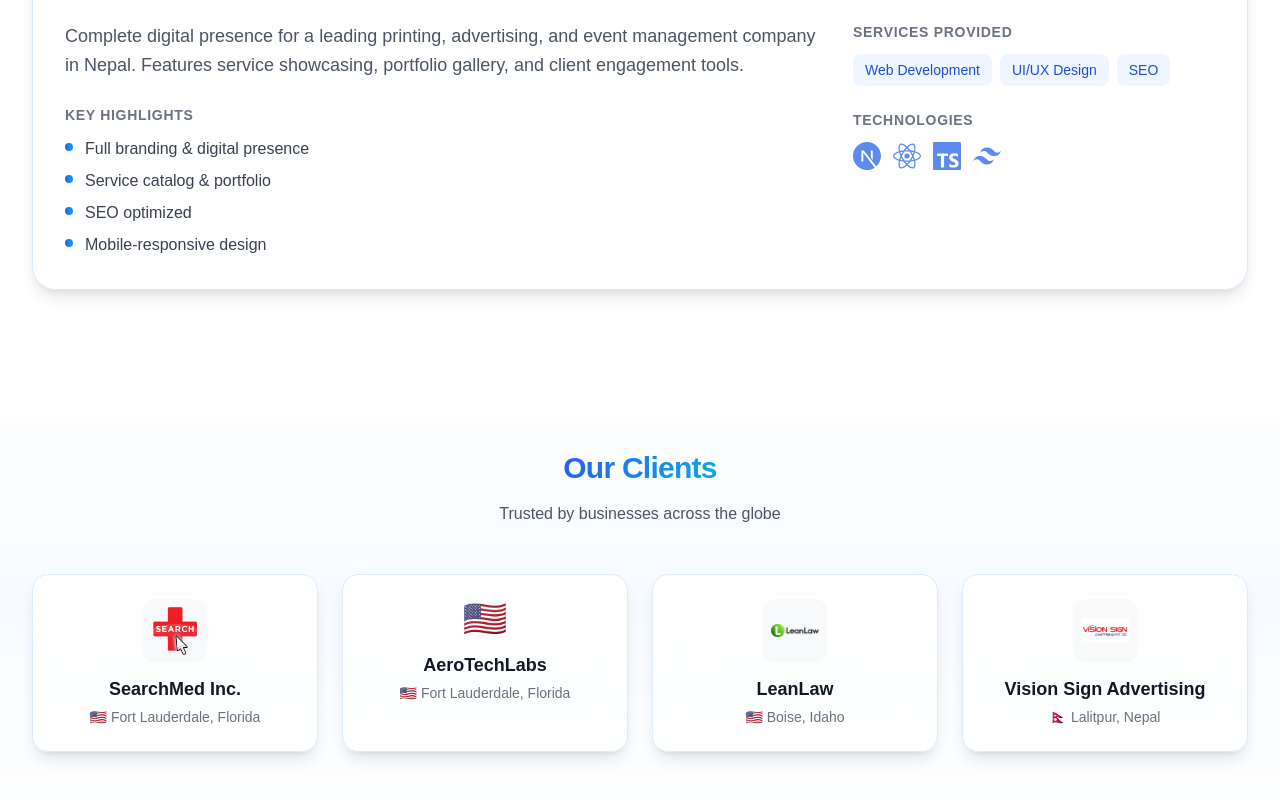
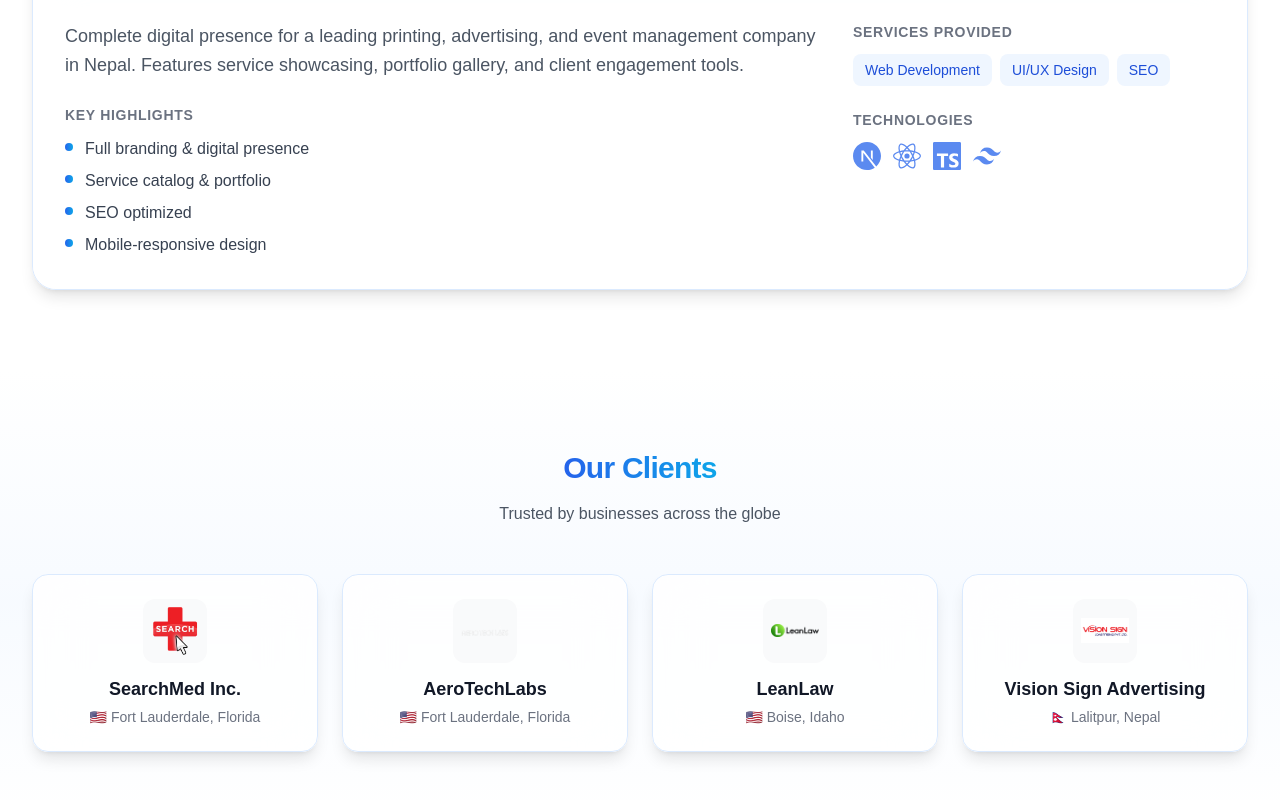
Before and after one commit to ojastechnologies/ojas-web, a Next.js app: page /portfolio in a window 1280 px wide. Shown: the part 2082-2882 px from the top of the page. Built offline with nearby package versions, Linux system fonts and the light colour scheme.

Commit message:
feat: add AeroTechLabs logo from customfiller.com

```diff
--- a/app/portfolio/page.tsx
+++ b/app/portfolio/page.tsx
@@ -67,6 +67,7 @@
             "Optimized for performance",
         ],
         color: "from-sky-500 to-cyan-500",
+        logo: "/img/clients/aerotechlabs.png",
         featured: false,
     },
     {
@@ -93,7 +94,7 @@
 
 const clients = [
     { name: "SearchMed Inc.", location: "Fort Lauderdale, Florida", flag: "🇺🇸", logo: "/img/clients/searchmed.png" },
-    { name: "AeroTechLabs", location: "Fort Lauderdale, Florida", flag: "🇺🇸" },
+    { name: "AeroTechLabs", location: "Fort Lauderdale, Florida", flag: "🇺🇸", logo: "/img/clients/aerotechlabs.png" },
     { name: "LeanLaw", location: "Boise, Idaho", flag: "🇺🇸", logo: "/img/clients/leanlaw.png" },
     { name: "Vision Sign Advertising", location: "Lalitpur, Nepal", flag: "🇳🇵", logo: "/img/clients/visionsign.png" },
 ];
```
Also changed, not shown: public/img/clients/aerotechlabs.png (added).
